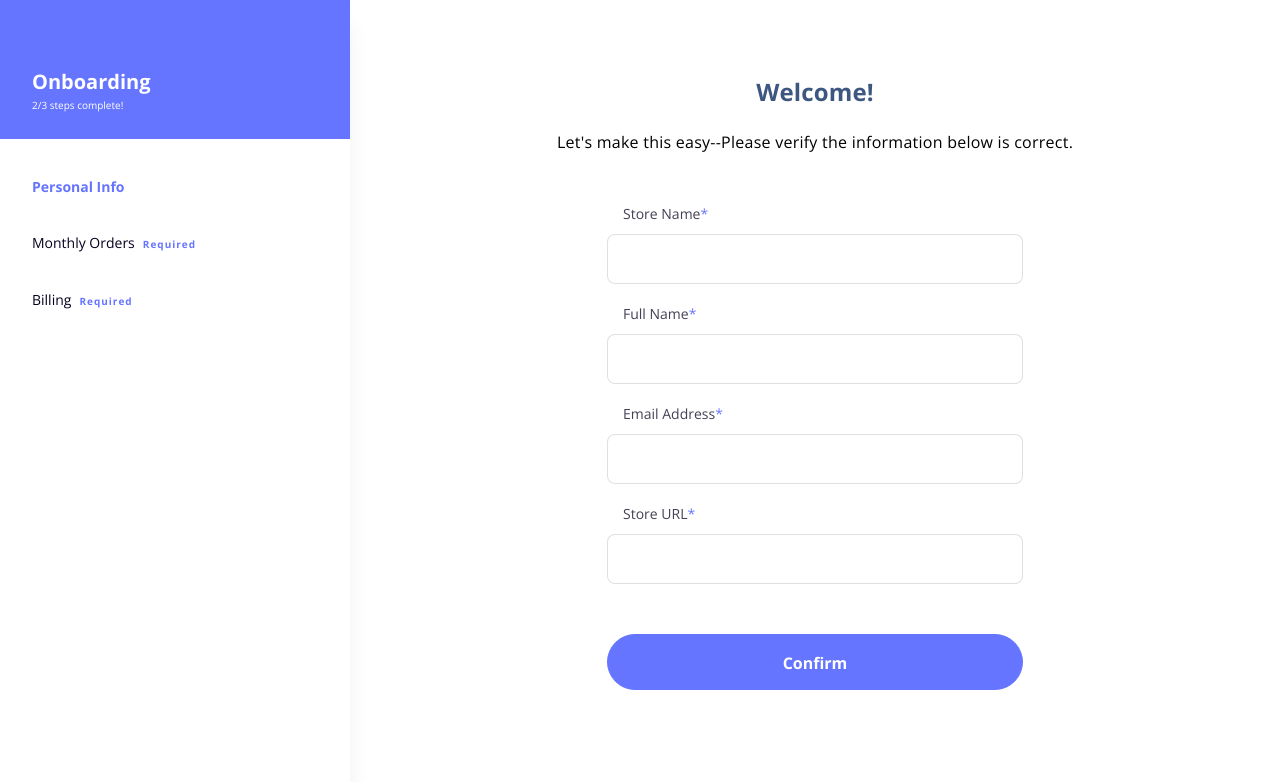
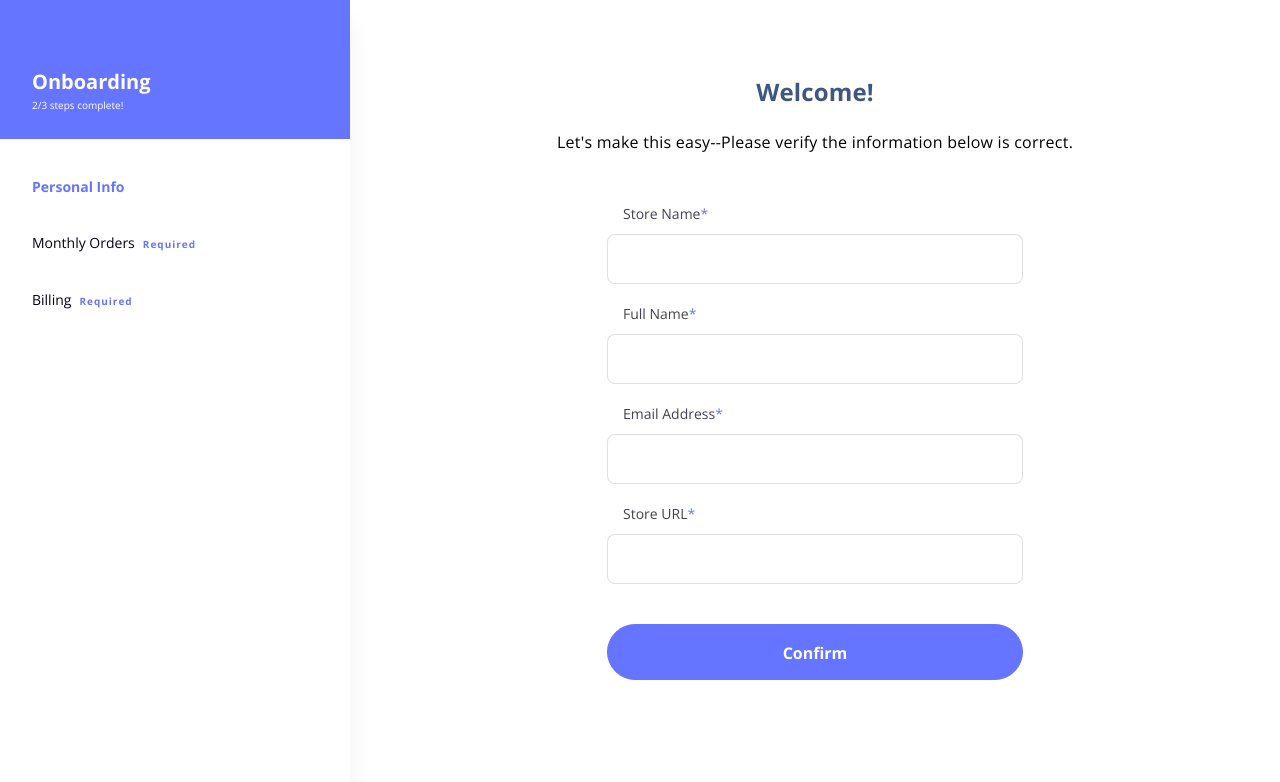
Before and after one commit to larrycustodio/shipinsure-onboarding-demo, a Next.js app: page /onboarding/user-profile in a window 1280 px wide. Shown: the top 782 px of the page. Built offline with nearby package versions, Linux system fonts and the light colour scheme.

Commit message:
refactor: refine CSS props for user profile desktop

```diff
--- a/app/onboarding/user-profile/page.tsx
+++ b/app/onboarding/user-profile/page.tsx
@@ -24,7 +24,7 @@ export default function UserProfile() {
         <TextInput id="full-name" type="text" label="Full Name" required />
         <TextInput id="email" type="email" label="Email Address" required />
         <TextInput id="store-url" label="Store URL" required />
-        <div className="mt-11 mb-2.5 lg:mt-10">
+        <div className="mt-11 mb-2.5 lg:mt-7.5">
           <Button type="submit">Confirm</Button>
         </div>
       </form>
```
